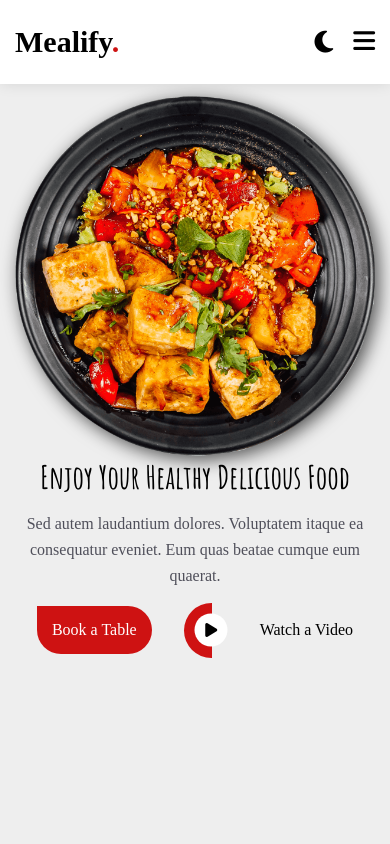
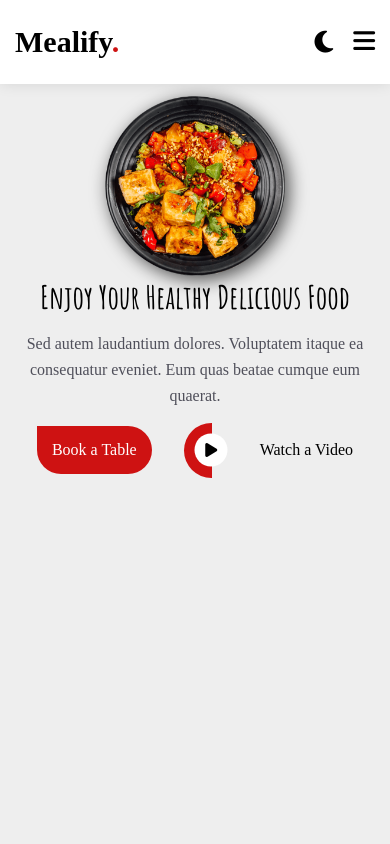
Before and after one commit to abdeldayem8/Melify, a plain HTML site: page index.html in a window 390 px wide. Shown: the top 844 px of the page. Drawn offline with Linux system fonts and the light colour scheme.

Commit message:
Update style.css

```diff
--- a/css/style.css
+++ b/css/style.css
@@ -230,6 +230,11 @@ nav .menu-icon {
     width: 100%;
     display: block;
     filter: drop-shadow(4px 4px 9px #000a);
+}
+@media (max-width:820px){
+    #home .container picture img{
+        width: 50%;
+    }
 }
 #home .container picture img:hover{
     animation: ani 0.5s ease-in;
```
